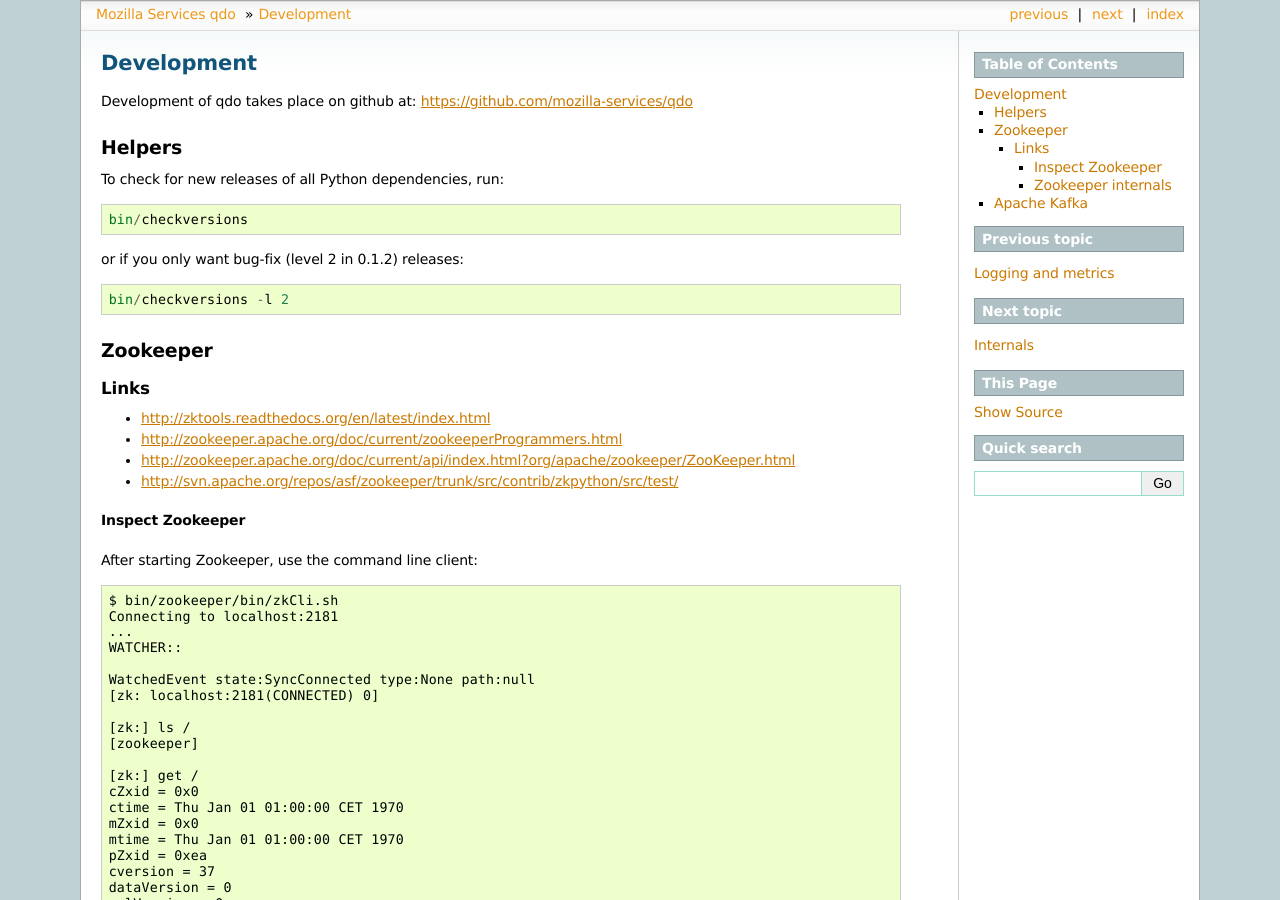
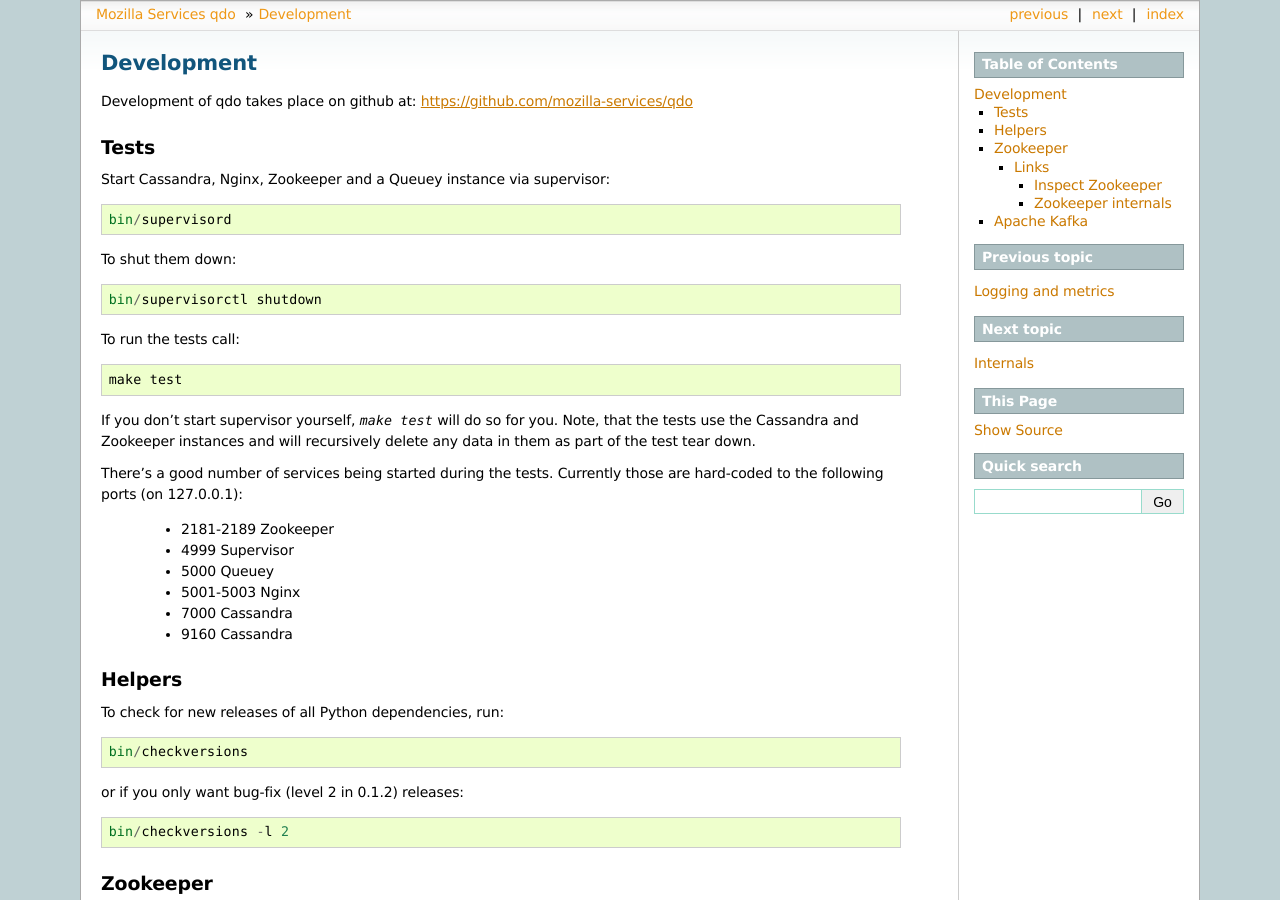
Before and after one commit to mozilla-services/qdo, a Sphinx documentation site: the page built from docs/development.rst, in a window 1280 px wide and 900 px high. Built offline with Sphinx 7.4.7, drawn with Linux system fonts in a browser that asks for light colours.

Commit message:
move development docs

```diff
--- a/docs/development.rst
+++ b/docs/development.rst
@@ -4,6 +4,35 @@
 
 Development of qdo takes place on github at:
 https://github.com/mozilla-services/qdo
+
+Tests
+=====
+
+Start Cassandra, Nginx, Zookeeper and a Queuey instance via supervisor::
+
+    bin/supervisord
+
+To shut them down::
+
+    bin/supervisorctl shutdown
+
+To run the tests call::
+
+    make test
+
+If you don't start supervisor yourself, `make test` will do so for you. Note,
+that the tests use the Cassandra and Zookeeper instances and will recursively
+delete any data in them as part of the test tear down.
+
+There's a good number of services being started during the tests. Currently
+those are hard-coded to the following ports (on 127.0.0.1):
+
+    - 2181-2189 Zookeeper
+    - 4999 Supervisor
+    - 5000 Queuey
+    - 5001-5003 Nginx
+    - 7000 Cassandra
+    - 9160 Cassandra
 
 Helpers
 =======
```
Also changed, not shown: README.rst (+0 -31 lines).
